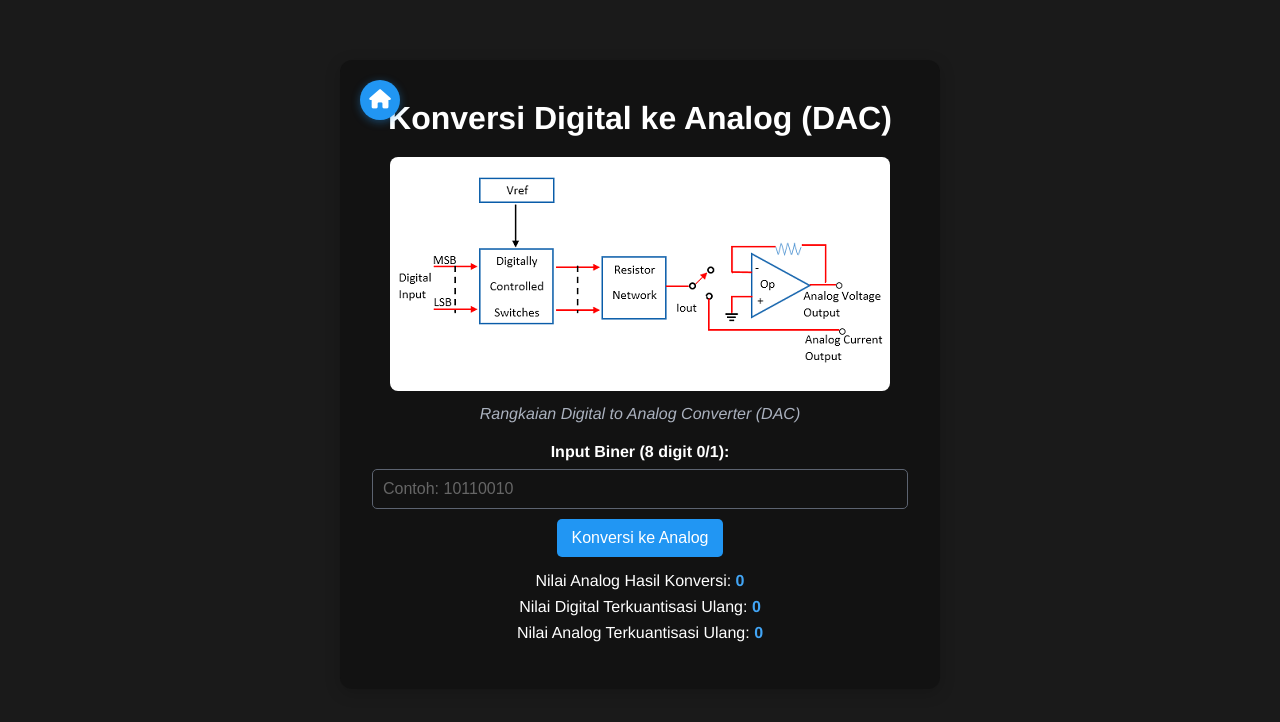
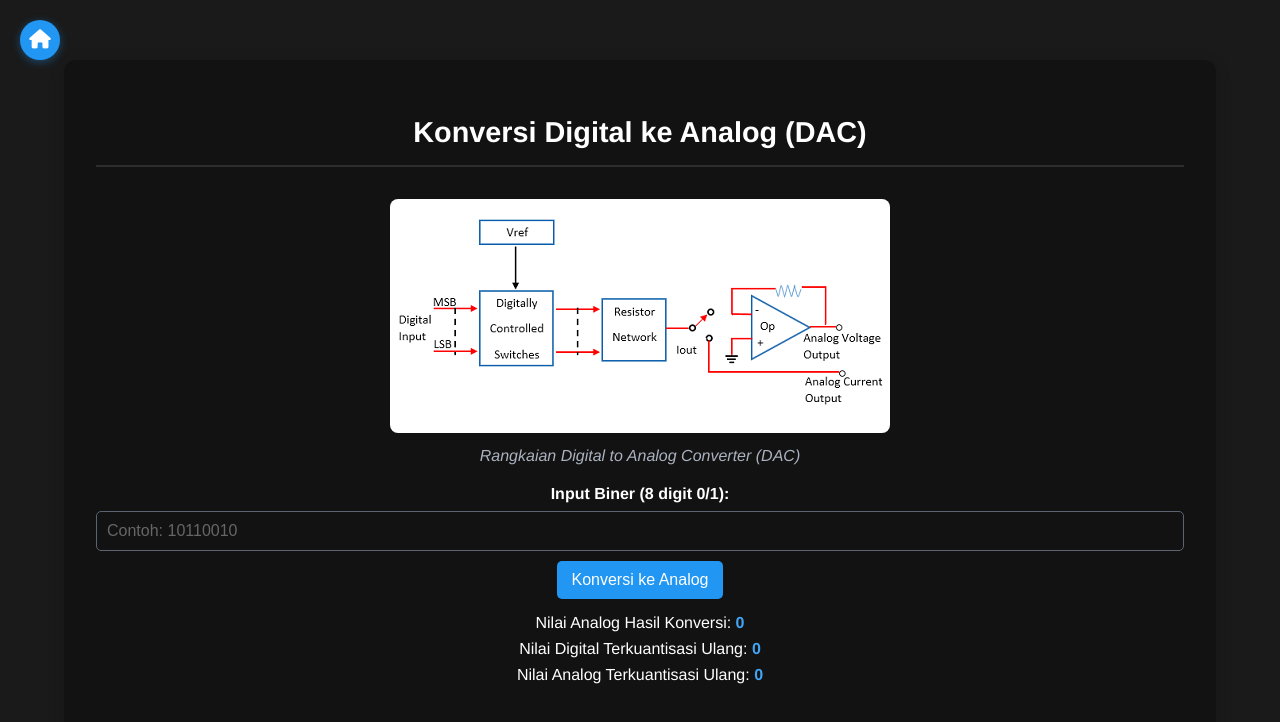
Before and after one commit to khoirulwana/Lab-Telkom, a Vue app in the folder frontend/: page /daConverter in a window 1280 px wide. Shown: the top 722 px of the page. Built offline with nearby package versions, Linux system fonts and the light colour scheme.

Commit message:
Fix typos and enhance styling in multiple components for better UI consistency

```diff
--- a/frontend/src/views/AnalogtoDigitalConverter.vue
+++ b/frontend/src/views/AnalogtoDigitalConverter.vue
@@ -12,7 +12,7 @@
             alt="Rangkaian Analod to Digital Converter (ADC)"
           />
           <figcaption>
-            <p>Rangkaian Analod to Digital Converter (ADC)</p>
+            <p>Rangkaian Analog to Digital Converter (ADC)</p>
           </figcaption>
         </figure>
       </div>
@@ -193,14 +193,12 @@ export default {
 
 <style scoped>
 .adc-view {
-  width: 80%;
-  height: 60vh;
+  width: 90%;
   margin: 40px auto 0 auto;
   padding: 2.5rem 2rem 2rem 2rem;
   background-color: #121212;
   border-radius: 12px;
   box-shadow: 0 4px 16px rgba(0, 0, 0, 0.18);
-  position: relative;
 }
 
 body {
--- a/frontend/src/views/DigitaltoAnalogConverter.vue
+++ b/frontend/src/views/DigitaltoAnalogConverter.vue
@@ -92,14 +92,26 @@ export default {
 
 <style scoped>
 .dac-view {
-  max-width: 600px;
+  width: 90%;
+  border-radius: 12px;
   margin: 40px auto 0 auto;
   padding: 2.5rem 2rem 2rem 2rem;
   background-color: #121212;
   border-radius: 12px;
   box-shadow: 0 4px 16px rgba(0, 0, 0, 0.18);
-  position: relative;
 }
+
+.dac-view h1 {
+  margin: 0;
+  padding: 1rem;
+  text-align: center;
+  font-size: 1.8rem;
+  font-weight: 600;
+  color: #ffffff;
+  border-bottom: 2px solid #2d2d2d;
+  margin-bottom: 2rem;
+}
+
 body {
   font-family: "Segoe UI", Arial, sans-serif;
   margin: 0;
--- a/frontend/src/views/FrequencyModulation.vue
+++ b/frontend/src/views/FrequencyModulation.vue
@@ -484,6 +484,7 @@ export default {
 .high-pass-filter {
   padding: 2rem;
   width: 90%;
+  border-radius: 12px;
   margin: 0 auto;
   color: #ffffff;
   background: #121212;
--- a/frontend/src/views/HighPassFilter.vue
+++ b/frontend/src/views/HighPassFilter.vue
@@ -977,6 +977,7 @@ export default {
 .high-pass-filter {
   padding: 2rem;
   width: 90%;
+  border-radius: 12px;
   margin: 0 auto;
   color: #ffffff;
   background: #121212;
--- a/frontend/src/views/LowPassFilter.vue
+++ b/frontend/src/views/LowPassFilter.vue
@@ -981,6 +981,7 @@ export default {
 .high-pass-filter {
   padding: 2rem;
   width: 90%;
+  border-radius: 12px;
   margin: 0 auto;
   color: #ffffff;
   background: #121212;
```
